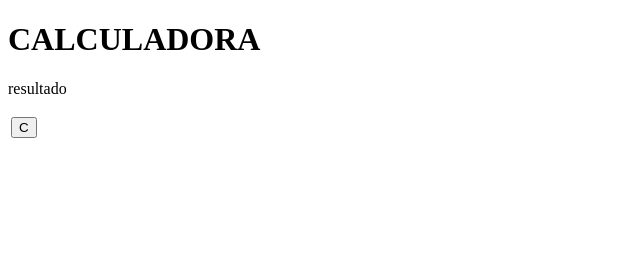
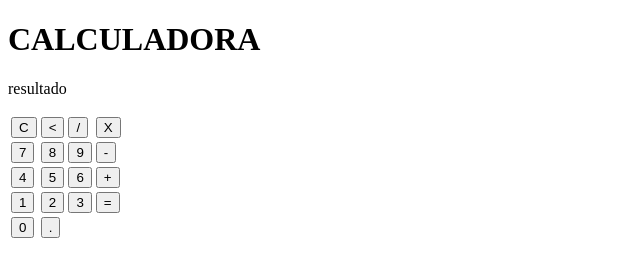
Before and after one commit to LUIZINHO-9253/CALCULADORA, a plain HTML site: page index.html in a window 1280 px wide. Shown: the whole page, without its empty margins (0-640 px from the left). Drawn offline with Linux system fonts and the light colour scheme.

Commit message:
Add files via upload

```diff
--- a/index.html
+++ b/index.html
@@ -14,7 +14,31 @@
         <table>
             <tr>
                 <td><button class="botão">C</button></td>
-
+                <td><button class="botão"><</button></td>
+                <td><button class="botão">/</button></td>
+                <td><button class="botão">X</button></td>
+            </tr>
+            <tr>
+                <td><button class="botão">7</button></td>
+                <td><button class="botão">8</button></td>
+                <td><button class="botão">9</button></td>
+                <td><button class="botão">-</button></td>
+            </tr>
+            <tr>
+                <td><button class="botão">4</button></td>
+                <td><button class="botão">5</button></td>
+                <td><button class="botão">6</button></td>
+                <td><button class="botão">+</button></td>
+            </tr>
+            <tr>
+                <td><button class="botão">1</button></td>
+                <td><button class="botão">2</button></td>
+                <td><button class="botão">3</button></td>
+                <td><button class="botão">=</button></td>
+            </tr>
+            <tr>
+                <td><button class="botão">0</button></td>
+                <td><button class="botão">.</button></td>
             </tr>
 
         </table>
```
